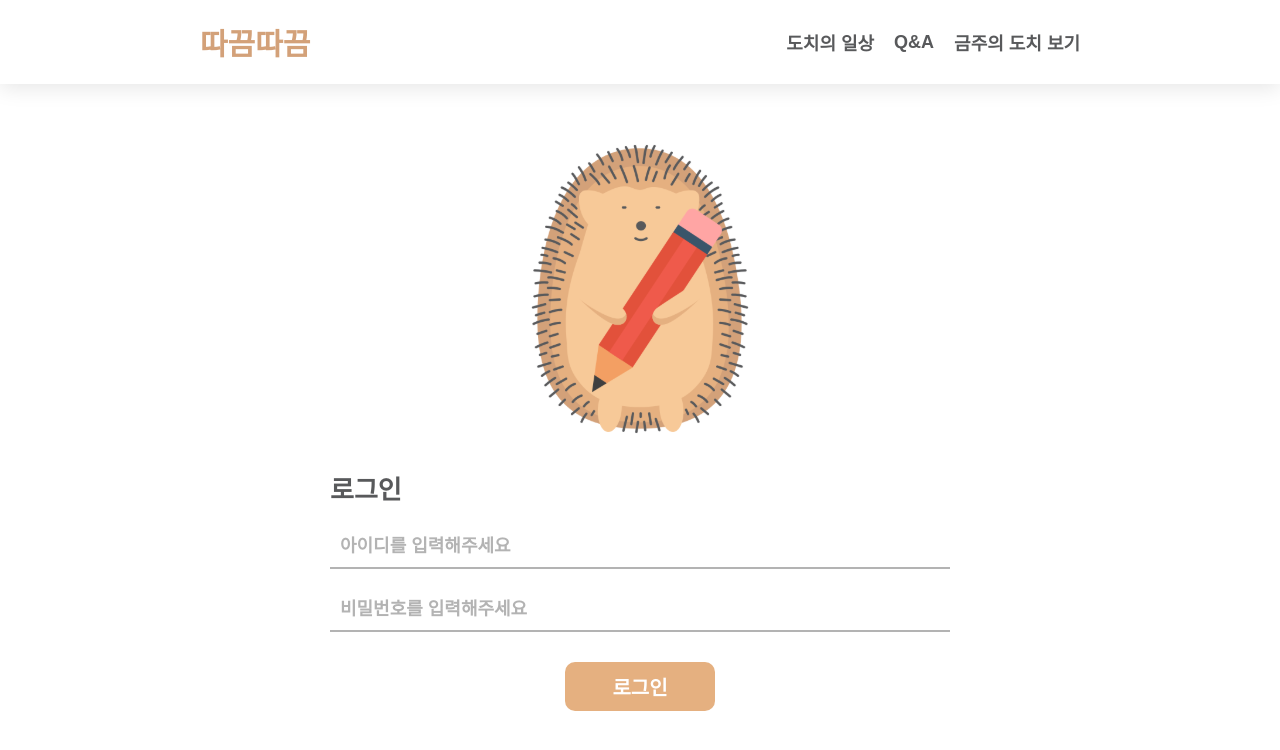
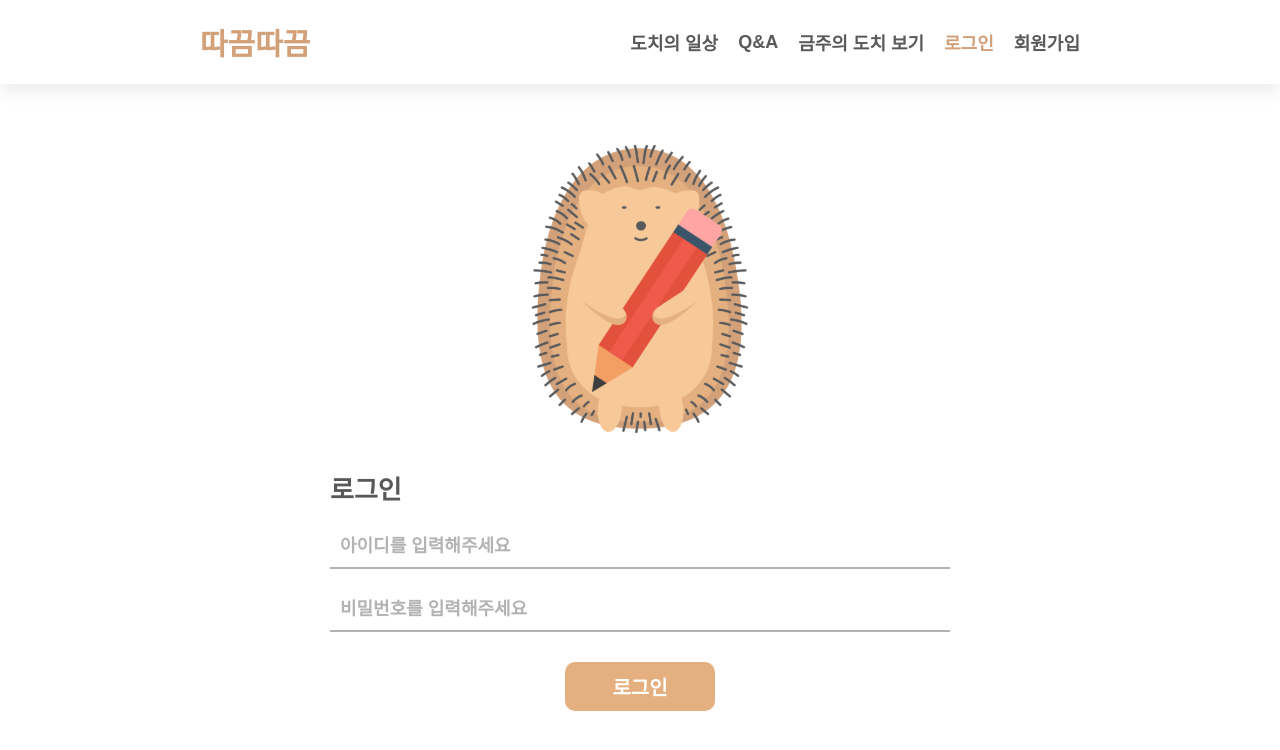
Before and after one commit to sehee-xx/TtakkeumTtakkeum, a Next.js app: page /signin in a window 1280 px wide. Shown: the top 750 px of the page. Built offline with nearby package versions, Linux system fonts and the light colour scheme; a web font is replaced by a local one.

Commit message:
Modify: 로그인, 회원가입 라우팅 추가

```diff
--- a/src/components/Header.tsx
+++ b/src/components/Header.tsx
@@ -21,22 +21,39 @@ const Header = () => {
     router.push("/bestDochi");
   };
 
+  const onClickSignin = () => {
+    router.push("/signin");
+  };
+
+  const onClickSignup = () => {
+    router.push("/signup");
+  };
+
   return (
     <HeaderWrapper>
       <LogoText onClick={onClickLogo}>따끔따끔</LogoText>
       <HeaderMenu>
-        <MenuText onClick={onClickDochiLife} active={pathname === "/dochiLife"}>
+        <MenuText
+          onClick={onClickDochiLife}
+          active={pathname.includes("/dochiLife")}
+        >
           도치의 일상
         </MenuText>
-        <MenuText onClick={onClickQnA} active={pathname === "/qna"}>
+        <MenuText onClick={onClickQnA} active={pathname.includes("/qna")}>
           Q&A
         </MenuText>
         <ShowGeumchi
           onClick={onClickBestDochi}
-          active={pathname === "/bestDochi"}
+          active={pathname.includes("/bestDochi")}
         >
           금주의 도치 보기
         </ShowGeumchi>
+        <MenuText onClick={onClickSignin} active={pathname.includes("/signin")}>
+          로그인
+        </MenuText>
+        <MenuText onClick={onClickSignup} active={pathname.includes("/signup")}>
+          회원가입
+        </MenuText>
       </HeaderMenu>
     </HeaderWrapper>
   );
```
